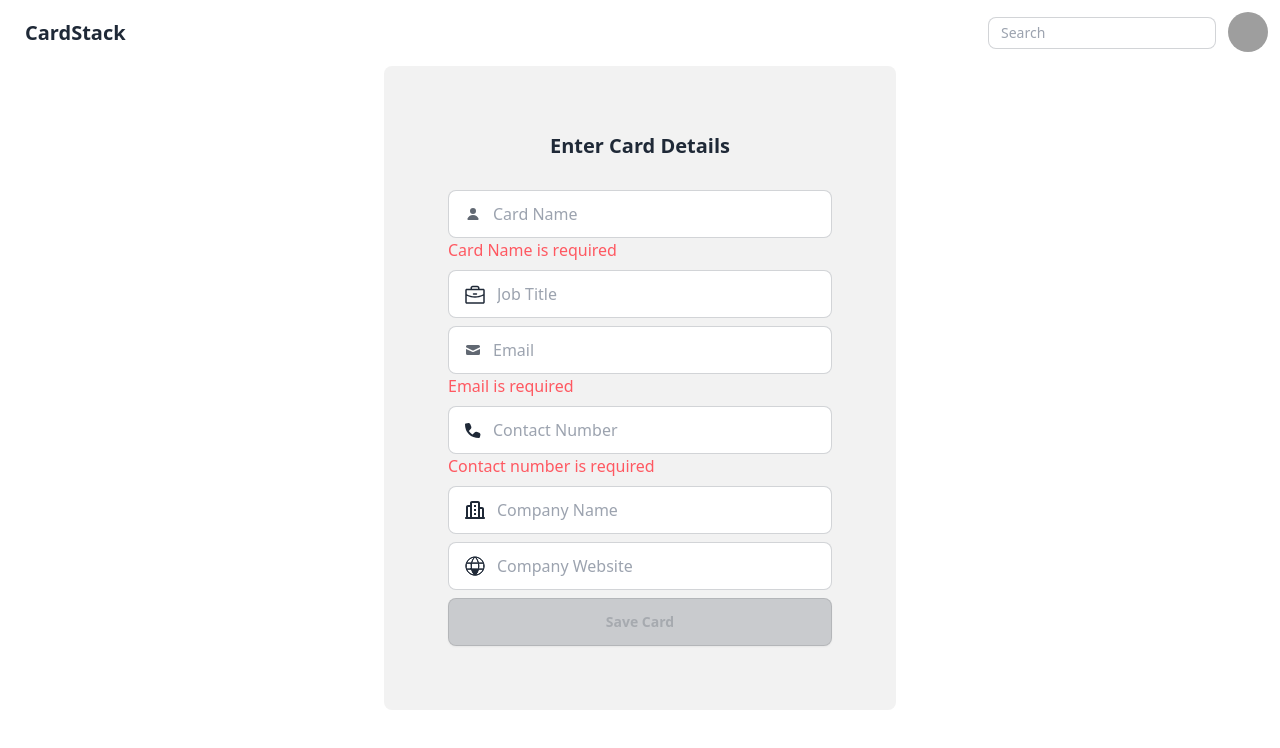
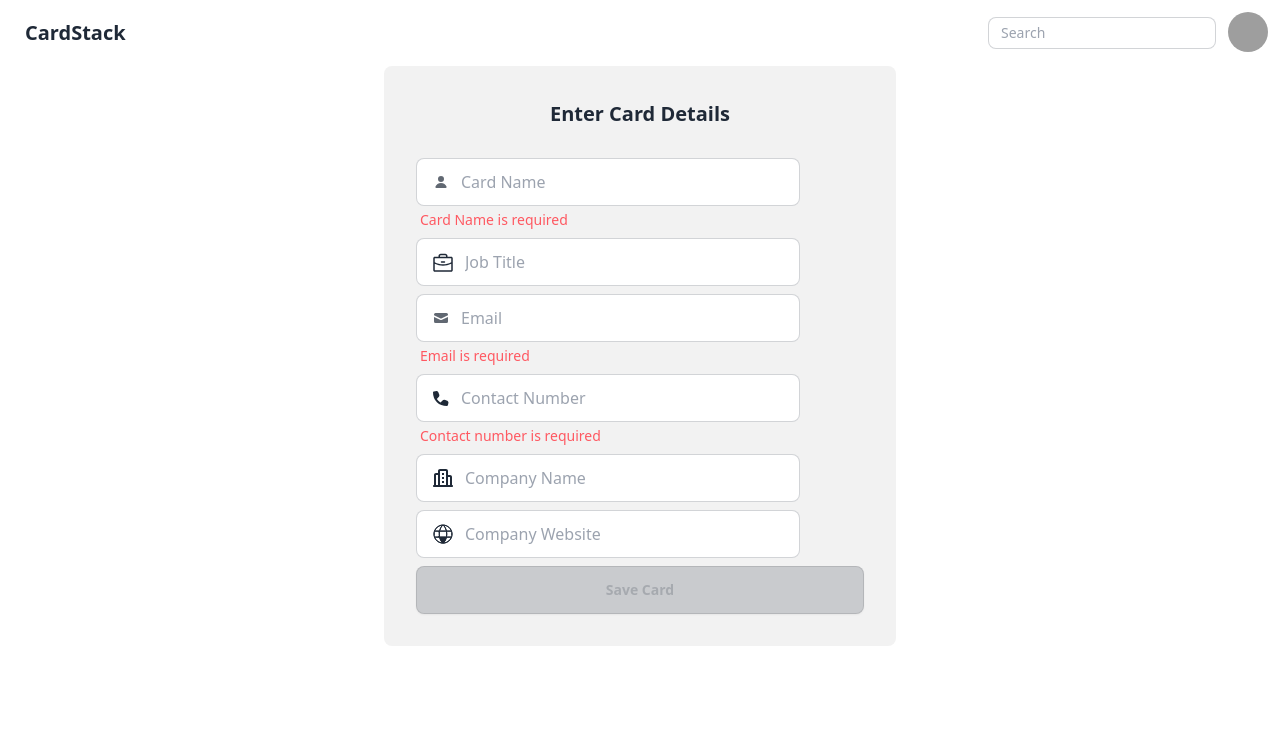
Before and after one commit to Pranav-Official/card-stack-angular, an Angular app: page /add in a window 1280 px wide. Shown: the top 748 px of the page. Built offline with nearby package versions, Linux system fonts and the light colour scheme; grey boxes are pictures that could not be loaded.

Commit message:
implement routing to cardlist page on clicking contact

```diff
--- a/src/app/app.routes.ts
+++ b/src/app/app.routes.ts
@@ -5,4 +5,5 @@ import { CreateCardFormComponent } from './components/create-card-form/create-ca
 export const routes: Routes = [
   { path: '', component: ContactlistPageComponent },
   { path: 'add', component: CreateCardFormComponent },
+  { path: 'list-cards/:id', component: CreateCardFormComponent },
 ];
--- a/src/app/components/contactlist-page/contactlist-page.component.html
+++ b/src/app/components/contactlist-page/contactlist-page.component.html
@@ -5,7 +5,7 @@
     </li>
     @for(contact of data;track $index){
     <li>
-      <a>
+      <a [routerLink]="['/list-cards', contact.card_id]">
         <div class="avatar placeholder">
           <div class="bg-neutral text-neutral-content rounded-full w-8">
             <span class="text-xs">{{ contact.contact_name.charAt(0) }}</span>
@@ -19,3 +19,17 @@
     }
   </ul>
 </div>
+<button
+  class="btn btn-lg btn-circle fixed bottom-5 right-5 bg-primary hover:opacity-60 hover:bg-primary"
+  onclick="my_modal_2.showModal()"
+>
+  <span class="text-3xl text-white mt-[-5px]">+</span>
+</button>
+<dialog id="my_modal_2" class="modal p-0">
+  <form method="dialog" class="modal-backdrop">
+    <button>close</button>
+  </form>
+  <div class="modal-box">
+    <app-create-card-form />
+  </div>
+</dialog>
--- a/src/app/components/contactlist-page/contactlist-page.component.ts
+++ b/src/app/components/contactlist-page/contactlist-page.component.ts
@@ -3,10 +3,11 @@ import { Component, inject } from '@angular/core';
 import { ContactService } from '../../services/contact.service';
 import { CreateCardFormComponent } from '../create-card-form/create-card-form.component';
 import { contactType } from '../../types/contactTypes';
+import { ActivatedRoute, Router, RouterModule } from '@angular/router';
 @Component({
   selector: 'app-contactlist-page',
   standalone: true,
-  imports: [CommonModule, CreateCardFormComponent],
+  imports: [CommonModule, CreateCardFormComponent, RouterModule],
   providers: [ContactService],
   templateUrl: './contactlist-page.component.html',
   styleUrl: './contactlist-page.component.css',
@@ -14,6 +15,8 @@ import { contactType } from '../../types/contactTypes';
 export class ContactlistPageComponent {
   data: contactType[] | null = null;
   contactService = inject(ContactService);
+  router = inject(Router);
+  activatedRoute = inject(ActivatedRoute);
 
   ngOnInit() {
     this.contactService.getContactList().subscribe({
--- a/src/app/components/create-card-form/create-card-form.component.html
+++ b/src/app/components/create-card-form/create-card-form.component.html
@@ -1,17 +1,17 @@
 <div class="flex flex-col items-center">
-  <div
-    class="bg-base-200 w-full max-w-lg flex-col items-center rounded-lg p-16"
-  >
+  <div class="bg-base-200 w-full max-w-lg flex-col items-center rounded-lg p-8">
     <div class="prose flex flex-col items-center pb-5">
       <h3>Enter Card Details</h3>
     </div>
-    <form [formGroup]="createCardForm" (submit)="onSubmit()">
+    <form [formGroup]="createCardForm" (submit)="onSubmit()" method="dialog">
       @if(submitSuccess){
-      <div class="alert alert-success" role="alert">
+      <div class="alert alert-success fixed bottom-5 right-5" role="alert">
         Card saved successfully!!
       </div>
       } @if(submitFail){
-      <div class="alert alert-error" role="alert">Failed to save card!!</div>
+      <div class="alert alert-error fixed bottom-5 right-5" role="alert">
+        Failed to save card!!
+      </div>
       }
       <label
         class="input input-bordered w-full max-w-sm flex items-center gap-3 mt-2"
@@ -35,7 +35,9 @@
         />
       </label>
       @if(createCardForm.get('card_name')?.hasError('required')){
-      <div class="form-text text-error fw-bold">Card Name is required</div>
+      <div class="form-text text-error mt-1 ml-1 text-sm">
+        Card Name is required
+      </div>
       }
       <label
         class="input input-bordered w-full max-w-sm flex items-center gap-3 mt-2"
@@ -87,9 +89,13 @@
         />
       </label>
       @if(createCardForm.get('email')?.hasError('required')){
-      <div class="form-text text-error fw-bold">Email is required</div>
+      <div class="form-text text-error mt-1 ml-1 text-sm">
+        Email is required
+      </div>
       }@if(createCardForm.get('email')?.hasError('email')) {
-      <div class="form-text text-error fw-bold">Invalid Email id!</div>
+      <div class="form-text text-error mt-1 ml-1 text-sm">
+        Invalid Email id!
+      </div>
       }
       <label
         class="input input-bordered w-full max-w-sm flex items-center gap-3 mt-2"
@@ -118,9 +124,11 @@
         />
       </label>
       @if(createCardForm.get('phone')?.hasError('required')){
-      <div class="form-text text-error fw-bold">Contact number is required</div>
+      <div class="form-text text-error mt-1 ml-1 text-sm">
+        Contact number is required
+      </div>
       } @if(createCardForm.get('phone')?.hasError('minlength')){
-      <div class="form-text text-error fw-bold">
+      <div class="form-text text-error mt-1 ml-1 text-sm">
         Contact number should be ten digits
       </div>
       }
--- a/src/app/components/create-card-form/create-card-form.component.ts
+++ b/src/app/components/create-card-form/create-card-form.component.ts
@@ -1,5 +1,5 @@
 import { CommonModule } from '@angular/common';
-import { Component, OnInit } from '@angular/core';
+import { Component } from '@angular/core';
 import {
   FormBuilder,
   FormControl,
@@ -7,7 +7,6 @@ import {
   Validators,
   ReactiveFormsModule,
 } from '@angular/forms';
-import { HttpClientModule } from '@angular/common/http';
 import { CreateCardService } from '../../services/create-card.service.';
 
 @Component({
```
